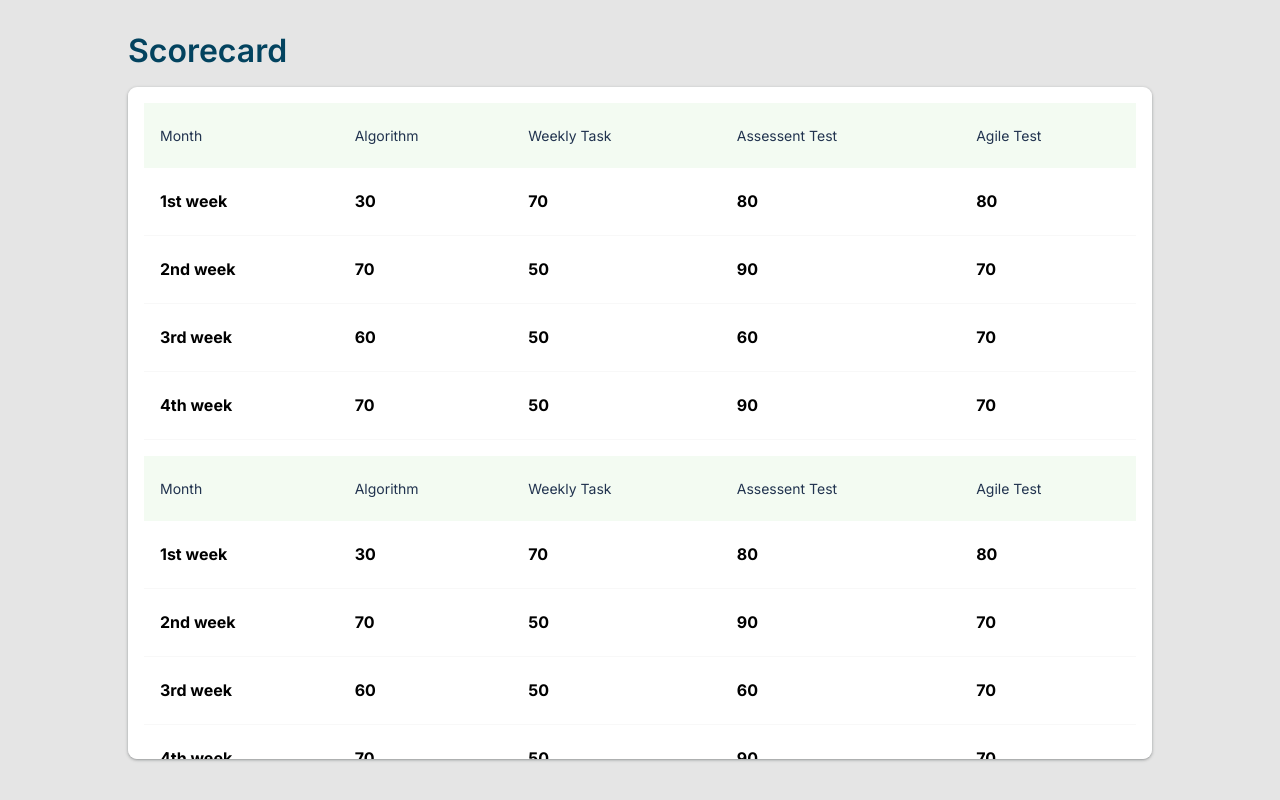
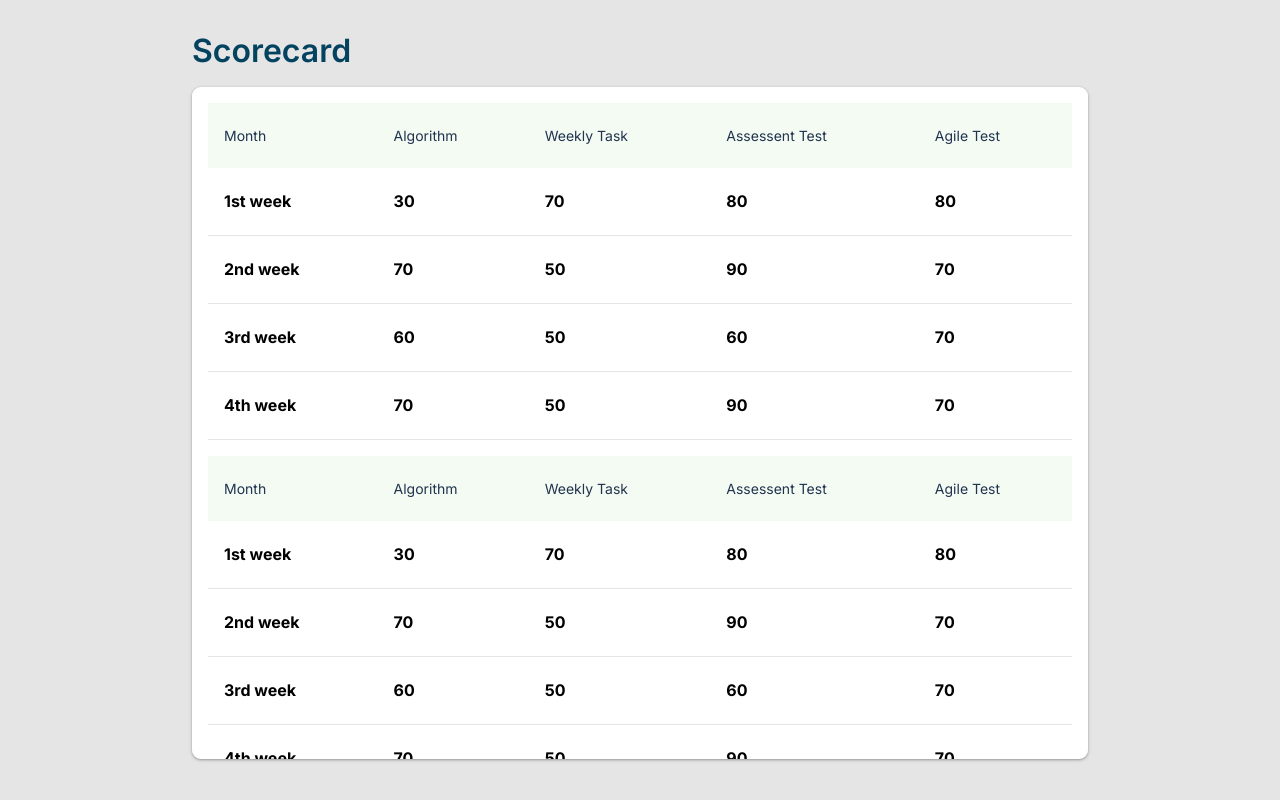
Before and after one commit to Vastro-lorde/scorecard-frontend, a React (Create React App) app: page /PerformanceReport in a window 1280 px wide. Built offline with nearby package versions, Linux system fonts and the light colour scheme.

Commit message:
performance report page

```diff
--- a/src/components/PerformanceComponent/Performance.module.css
+++ b/src/components/PerformanceComponent/Performance.module.css
@@ -6,11 +6,10 @@
   overflow: hidden;
   font-family: 'Inter';
   background-color: var(--background-color);
-
 }
 
 .container {
-  width: 80%;
+  width: 70%;
   margin: auto;
 }
 .performanceReport h6 {
@@ -52,7 +51,7 @@
 }
 
 .performanceReport_table .tr {
-  border-bottom: 1px solid #f8f8f8;
+  border-bottom: 1px solid #e5e5e5;
 }
 
 .performanceReport_table th {
@@ -72,3 +71,10 @@
 .performanceReport_table:last-child {
   margin-top: 1rem;
 }
+
+@media only screen and (max-width: 600px) {
+  .container {
+    width: 80%;
+    margin: auto;
+  }
+}
```
